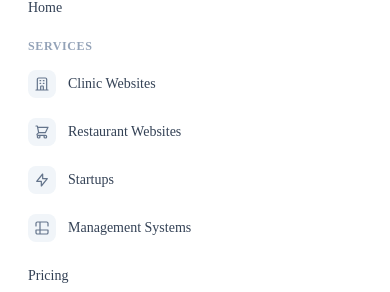
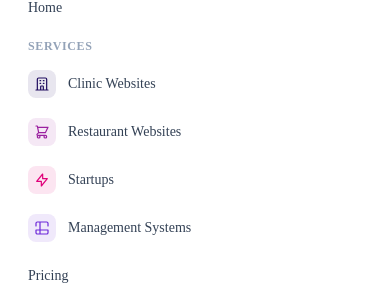
Before and after one commit to Amrwar/BerryGum, a Next.js app: page / in a window 390 px wide. Both pictures are taken after a click on the button "Toggle menu". Shown: the part 242-534 px from the top of the page. Built offline with nearby package versions, Linux system fonts and the light colour scheme.

Commit message:
Apply brand colors to service dropdown icon tiles

```diff
--- a/components/Navbar.tsx
+++ b/components/Navbar.tsx
@@ -17,6 +17,8 @@ export default function Navbar() {
     {
       href: "/services/clinics",
       label: t("services.clinics.title"),
+      iconBg: "rgba(30,10,94,0.1)",
+      iconColor: "#1e0a5e",
       icon: (
         <svg className="w-4 h-4" fill="none" stroke="currentColor" viewBox="0 0 24 24" strokeWidth={1.8}>
           <path strokeLinecap="round" strokeLinejoin="round" d="M19 21V5a2 2 0 00-2-2H7a2 2 0 00-2 2v16m14 0h2m-2 0h-5m-9 0H3m2 0h5M9 7h1m-1 4h1m4-4h1m-1 4h1m-5 10v-5a1 1 0 011-1h2a1 1 0 011 1v5m-4 0h4" />
@@ -26,6 +28,8 @@ export default function Navbar() {
     {
       href: "/services/restaurants",
       label: t("services.restaurants.title"),
+      iconBg: "rgba(155,32,160,0.1)",
+      iconColor: "#9b20a0",
       icon: (
         <svg className="w-4 h-4" fill="none" stroke="currentColor" viewBox="0 0 24 24" strokeWidth={1.8}>
           <path strokeLinecap="round" strokeLinejoin="round" d="M3 3h2l.4 2M7 13h10l4-8H5.4M7 13L5.4 5M7 13l-2.293 2.293c-.63.63-.184 1.707.707 1.707H17m0 0a2 2 0 100 4 2 2 0 000-4zm-8 2a2 2 0 11-4 0 2 2 0 014 0z" />
@@ -35,6 +39,8 @@ export default function Navbar() {
     {
       href: "/services/startups",
       label: t("services.startups.title"),
+      iconBg: "rgba(224,0,122,0.1)",
+      iconColor: "#e0007a",
       icon: (
         <svg className="w-4 h-4" fill="none" stroke="currentColor" viewBox="0 0 24 24" strokeWidth={1.8}>
           <path strokeLinecap="round" strokeLinejoin="round" d="M13 10V3L4 14h7v7l9-11h-7z" />
@@ -44,6 +50,8 @@ export default function Navbar() {
     {
       href: "/services/systems",
       label: t("services.systems.title"),
+      iconBg: "rgba(109,40,217,0.1)",
+      iconColor: "#6d28d9",
       icon: (
         <svg className="w-4 h-4" fill="none" stroke="currentColor" viewBox="0 0 24 24" strokeWidth={1.8}>
           <path strokeLinecap="round" strokeLinejoin="round" d="M9 3H5a2 2 0 00-2 2v4m6-6h10a2 2 0 012 2v4M9 3v18m0 0h10a2 2 0 002-2v-4M9 21H5a2 2 0 01-2-2v-4m0 0h18" />
@@ -156,9 +164,10 @@ export default function Navbar() {
                       <Link
                         key={service.href}
                         href={service.href}
-                        className="flex items-center gap-3 px-3 py-2.5 rounded-lg text-slate-600 hover:bg-slate-50 hover:text-pink-600 transition-colors text-sm group/item"
+                        className="flex items-center gap-3 px-3 py-2.5 rounded-lg text-slate-600 hover:bg-slate-50 hover:text-pink-600 transition-colors text-sm"
                       >
-                        <span className="w-7 h-7 rounded-lg flex items-center justify-center flex-shrink-0 bg-slate-100 text-slate-500 group-hover/item:bg-pink-50 group-hover/item:text-pink-600 transition-colors">
+                        <span className="w-7 h-7 rounded-lg flex items-center justify-center flex-shrink-0 transition-colors"
+                              style={{ background: service.iconBg, color: service.iconColor }}>
                           {service.icon}
                         </span>
                         <span className="font-medium">{service.label}</span>
@@ -252,8 +261,9 @@ export default function Navbar() {
               <div className="px-3 py-1.5 text-xs font-semibold text-slate-400 uppercase tracking-wider">{t("nav.services")}</div>
               {serviceLinks.map((service) => (
                 <Link key={service.href} href={service.href} onClick={() => setIsOpen(false)}
-                  className="flex items-center gap-3 py-2.5 px-3 text-slate-700 hover:text-pink-600 hover:bg-slate-50 rounded-lg transition-colors text-sm font-medium group/item">
-                  <span className="w-7 h-7 rounded-lg flex items-center justify-center flex-shrink-0 bg-slate-100 text-slate-500 group-hover/item:bg-pink-50 group-hover/item:text-pink-600 transition-colors">
+                  className="flex items-center gap-3 py-2.5 px-3 text-slate-700 hover:text-pink-600 hover:bg-slate-50 rounded-lg transition-colors text-sm font-medium">
+                  <span className="w-7 h-7 rounded-lg flex items-center justify-center flex-shrink-0"
+                        style={{ background: service.iconBg, color: service.iconColor }}>
                     {service.icon}
                   </span>
                   <span>{service.label}</span>
```
